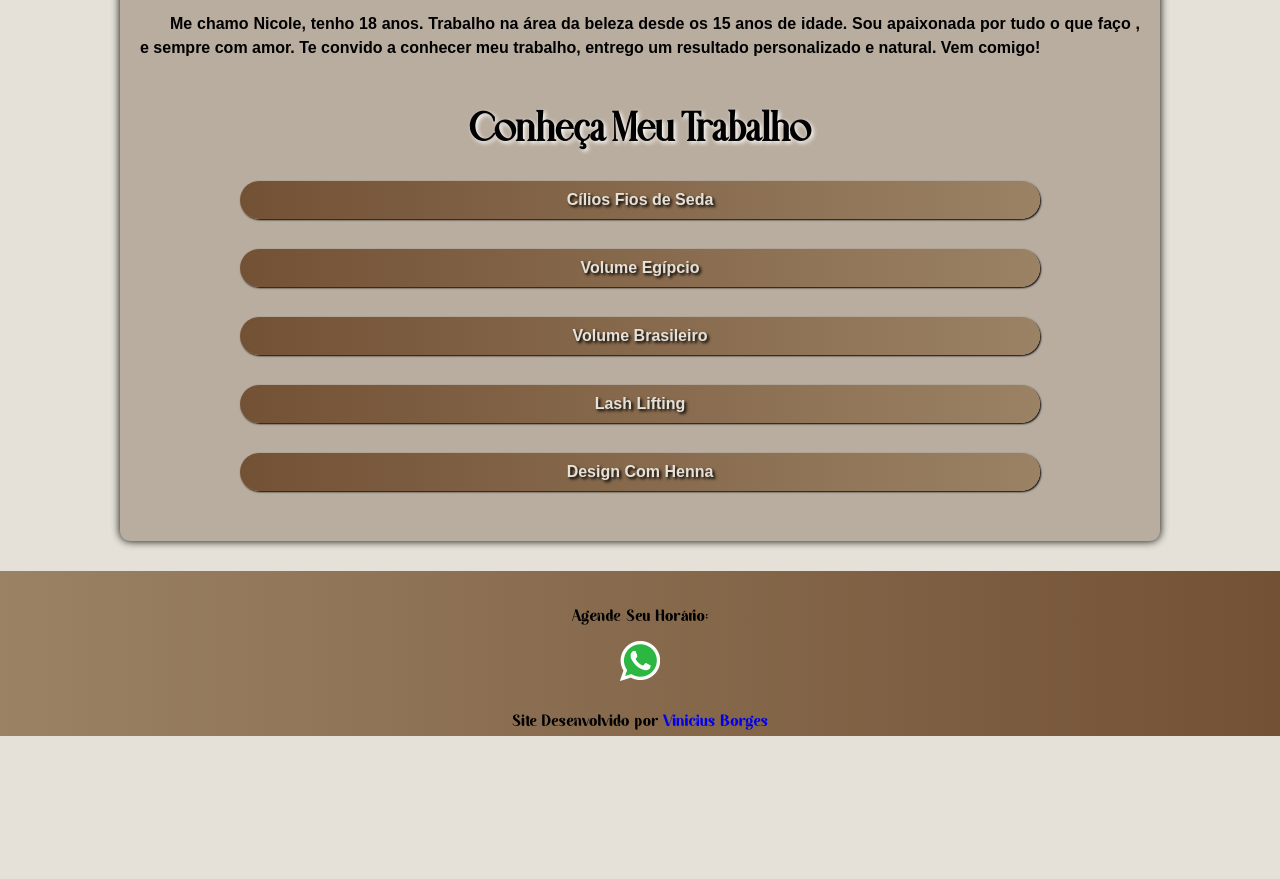
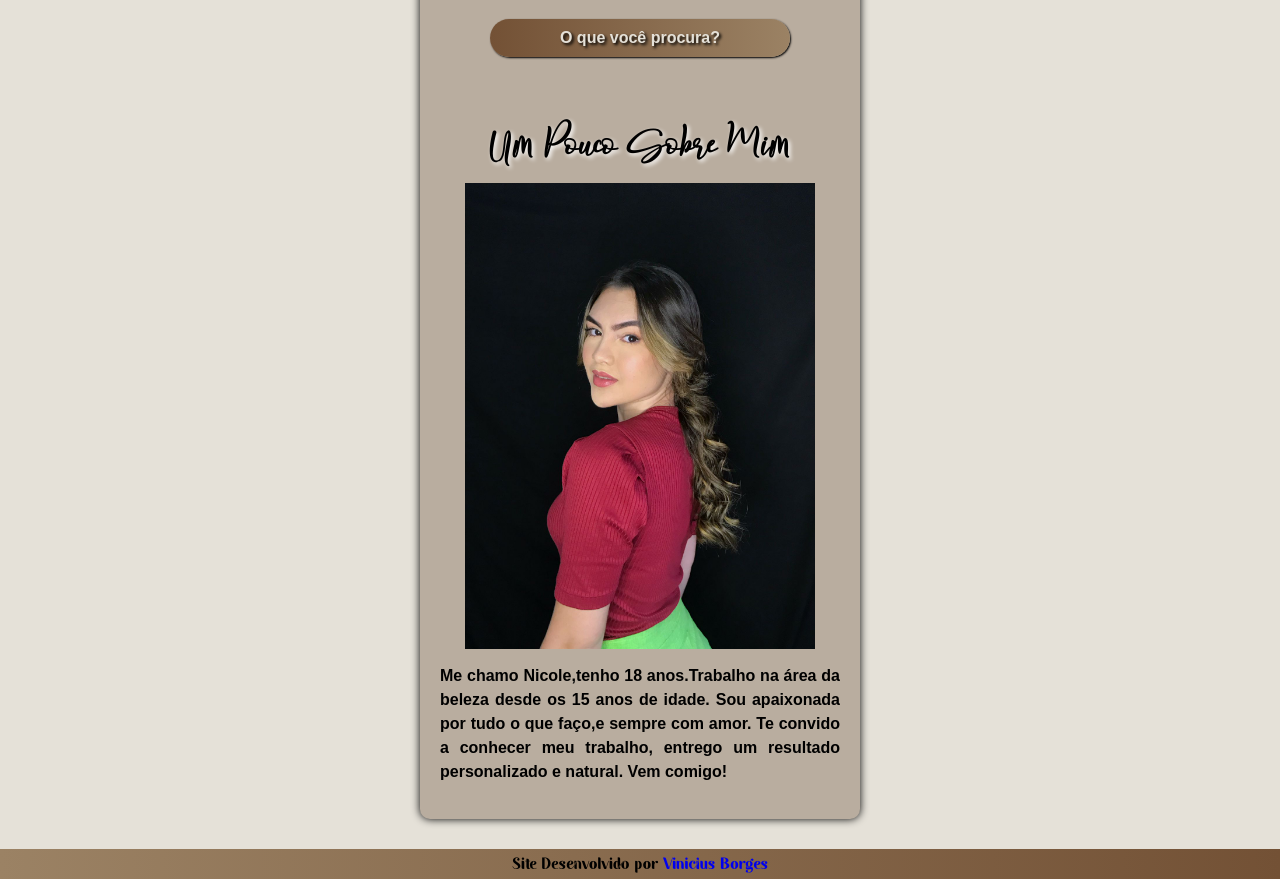
Before and after one commit to viniciusborges02/projeto-estetica, a plain HTML site: page index.html in a window 1280 px wide. Shown: the part 648-1527 px from the top of the page. Before the commit the page ends 1384 px from the top, so only its background shows below. Drawn offline with Linux system fonts and the light colour scheme.

Commit message:
atualizado

```diff
--- a/estilo/style.css
+++ b/estilo/style.css
@@ -47,6 +47,7 @@
 
 body{
     background-color: var(--cor2);
+
 }
 
 header{
@@ -70,9 +71,32 @@ header > p {
     padding-bottom: 20px;
 }
 
+menu{
+    display: none;
+}
+
+menu > ul{
+    list-style-type: none;
+}
+
+span#menu{
+    font-family: var(--fonte-padrao);
+    font-weight: bolder;
+    color: var(--cor2);
+    background-image: linear-gradient(to right, var(--cor1), var(--cor4));
+    list-style: none;
+    text-align: center;
+    display: block;
+    cursor: pointer;
+    padding: 10px;
+    margin: 30px 50px 30px 50px;
+    border-radius: 20px;
+    text-shadow: 2px 2px 3px black;
+    box-shadow: 1px 1px 2px black;
+}
+
 main{
-    min-width: 200px;
-    max-width: 1000px;
+    width: 400px;
     margin: auto;
     margin-bottom: 30px;
     padding: 20px;
@@ -83,10 +107,14 @@ main{
 }
 
 main img{
-    width: 40%;
+
+    width: 100%;
+    height: 100%;
     max-width: 350px;
     display: block;
     margin: auto;
+
+
 }
 
 h1.sobre {
@@ -98,25 +126,17 @@ h1.sobre {
     text-shadow: 2px 2px 4px white;
 }
 
+
 main p{
     margin: 15px 0px 15px 0px;
     font-family: var(--fonte-padrao);
     font-size: 1em;
     font-weight: bolder;
     text-align: justify;
-    text-indent: 30px;
     line-height: 1.5em;
 }
 
-main h1{
-    font-family: var(--fonte-oruguita);
-    font-size: 2.5em;
-    text-align: center;
-    padding-top: 30px;
-    margin-bottom: 20px;
-    text-shadow: 2px 2px 4px white;
 
-}
 
 main a:hover{
 
@@ -158,18 +178,6 @@ footer > p {
 font-family: var(--fonte-linker);
 font-size: 1em;
 text-align: center;
-margin-top: 30px;
-}
-
-footer img{
-
-
-    width: 5%;
-    min-width: 40px;
-    max-width: 40px;
-    display: block;
-    margin: auto;
-    padding-top: 15px;
 }
 
 footer a{
--- a/index.html
+++ b/index.html
@@ -10,43 +10,48 @@
 </head>
 <body>
     <header>
-        <h1>Nicole Lima</h1>
-      <p>Estética e Beleza</p>
+        <h1>Estética e Beleza</h1>
     </header>
 </body>
 <main>
     <article>
-        <img src="imagens/imagem nicole2.png" alt="Nicole Santos">
+        <img src="imagens/Nicole Lima.jpg" alt="Nicole Santos">
+
+        <span id="menu" class="menu-itens" onclick="clickMenu()">O que você procura?</span>
+        <menu id="itens">
+            <ul>
+                <a href="#">
+                    <li>Procedimentos</li>
+                </a>
+                <a href="#">
+                    <li>Cursos</li>
+                </a>
+                <a href="#">
+                    <li>WhatsApp</li>
+                </a>
+            </ul>
+        </menu>
 
         <h1 class="sobre">Um Pouco Sobre Mim</h1>
-        <p>Me chamo Nicole, tenho 18 anos. Trabalho na área da beleza desde os 15 anos de idade. Sou apaixonada por tudo o que faço , e sempre com amor. Te convido a conhecer meu trabalho, entrego um resultado personalizado e natural. Vem comigo!</p>
-        <h1>Conheça Meu Trabalho</h1>
-        <ul>
-            <a href="fios de seda.html" target="_blank">
-                <li>Cílios Fios de Seda</li>
-            </a>
-            <a href="volume egipcio.html"target="_blank">
-                <li>Volume Egípcio</li>
-            </a>
-            <a href="volume brasileiro.html" target="_blank">
-                <li>Volume Brasileiro</li>
-            </a>
-            <a href="lash lifting.html"target="_blank">
-                <li>Lash Lifting</li>
-            </a>
-            <a href="design com henna.html"target="_blank">
-                <li>Design Com Henna</li>
-                        </ul>
-            </a>
+
+     <img src="imagens/img-sobre-mim.jpeg" alt="sobre-mim">
+
+        <p>Me chamo Nicole,tenho 18 anos.Trabalho na área da beleza desde os 15 anos de idade. Sou apaixonada por tudo o que faço,e sempre com amor. Te convido a conhecer meu trabalho, entrego um resultado personalizado e natural. Vem comigo!</p>
+
     </article>
 
 </main>
 
+<script>
+    function clickMenu(){
+        if(itens.style.display == 'block')
+        {itens.style.display = 'none'} else {
+            itens.style.display = 'block'
+        }
+    }
+</script>
+
 <footer>
-    <p>Agende Seu Horário:</p>
-
-   <a href="https://contate.me/Nicole.Lima" target="_blank"><img src="imagens/logow.png" alt="link whatsApp"></a>
-
-    <p>Site Desenvolvido por <a href="https://instagram.com/el_borges19?igshid=ZDdkNTZiNTM=" target="_blank">Vinicius Borges</a></p>
+     <p>Site Desenvolvido por <a href="https://instagram.com/el_borges19?igshid=ZDdkNTZiNTM=" target="_blank">Vinicius Borges</a></p>
 </footer>
 </html>
```
Also changed, not shown: imagens/Nicole Lima.jpg (added), imagens/img-sobre-mim.jpeg (added).
